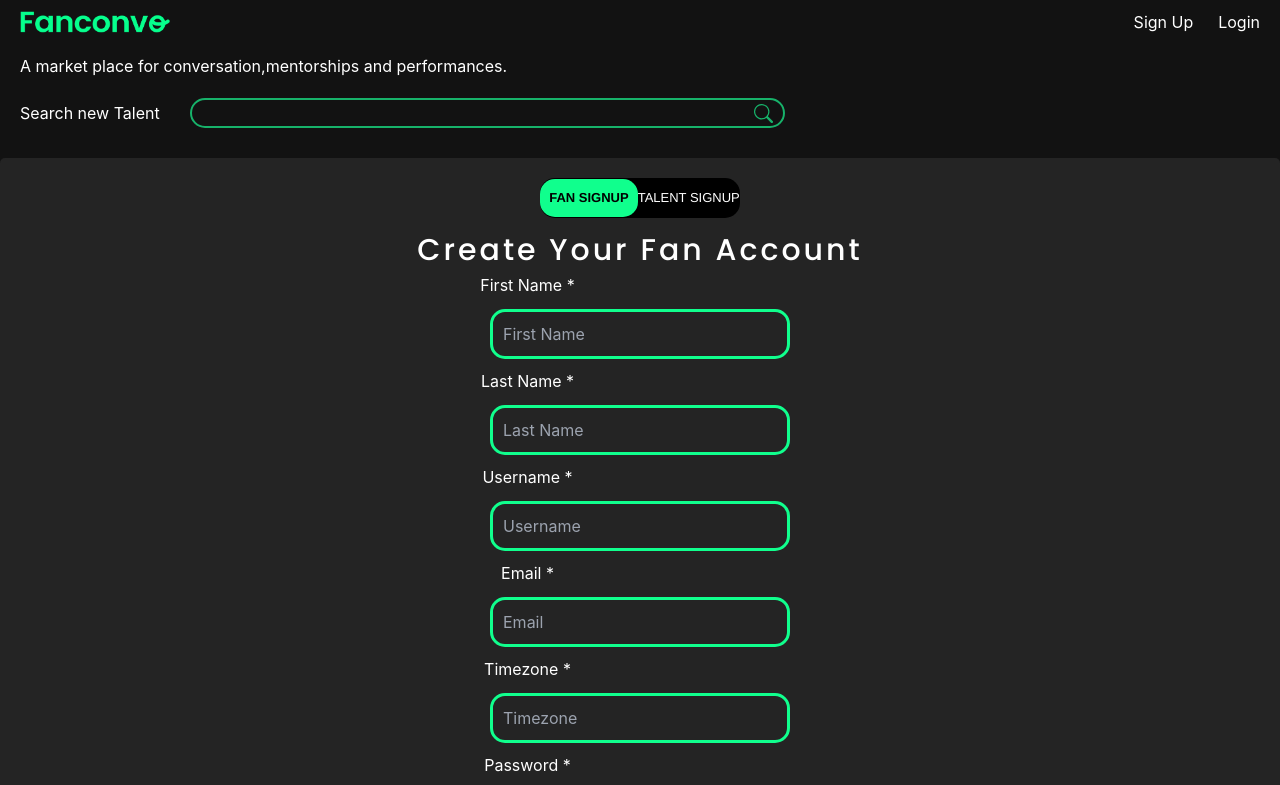
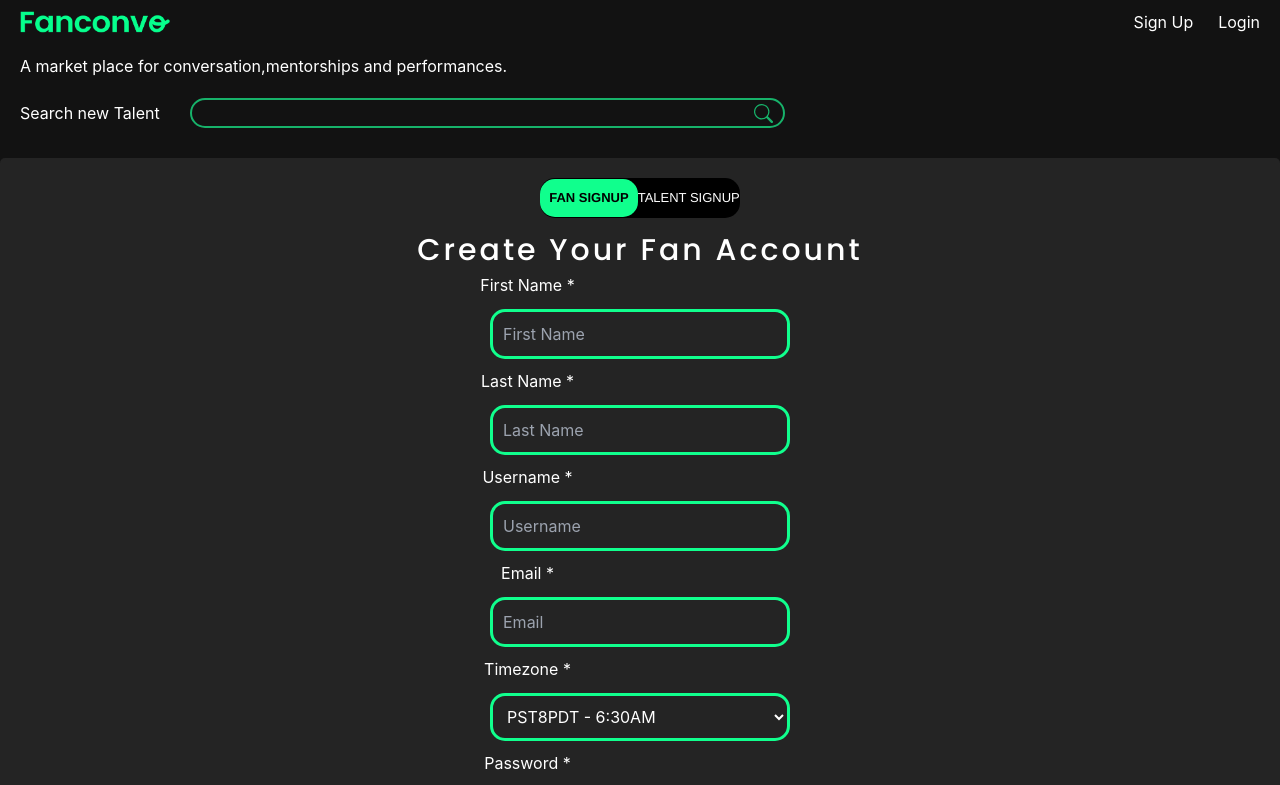
Before and after one commit to Hashim-bin-ibrahim/fanconvo-front-end, a React (Create React App) app: page / in a window 1280 px wide. Shown: the top 785 px of the page. Built offline with nearby package versions, Linux system fonts and the light colour scheme.

Commit message:
second commit

```diff
--- a/src/components/body/index.js
+++ b/src/components/body/index.js
@@ -90,12 +90,11 @@ export default function Body() {
         />
 
         <p>Timezone *</p>
-        <input
-          type="text"
-          placeholder="Timezone"
-          value={timezone}
-          onChange={(e) => setTimezone(e.target.value)}
-        />
+        <select value={timezone} onChange={e => setTimezone(e.target.value)}>
+          <option value="UTC-12">PST8PDT - 6:30AM</option>
+          <option value="UTC-11">UTC-11</option>
+          <option value="UTC-10">UTC-10</option>
+        </select>
 
         <p>Password *</p>
         <input
--- a/src/components/body/style.css
+++ b/src/components/body/style.css
@@ -65,7 +65,7 @@ ul {
   margin-bottom: 12px;
 }
 
-.input input {
+.input input ,select {
   margin-bottom: 10px;
   width: 300px;
   color: white;
```
